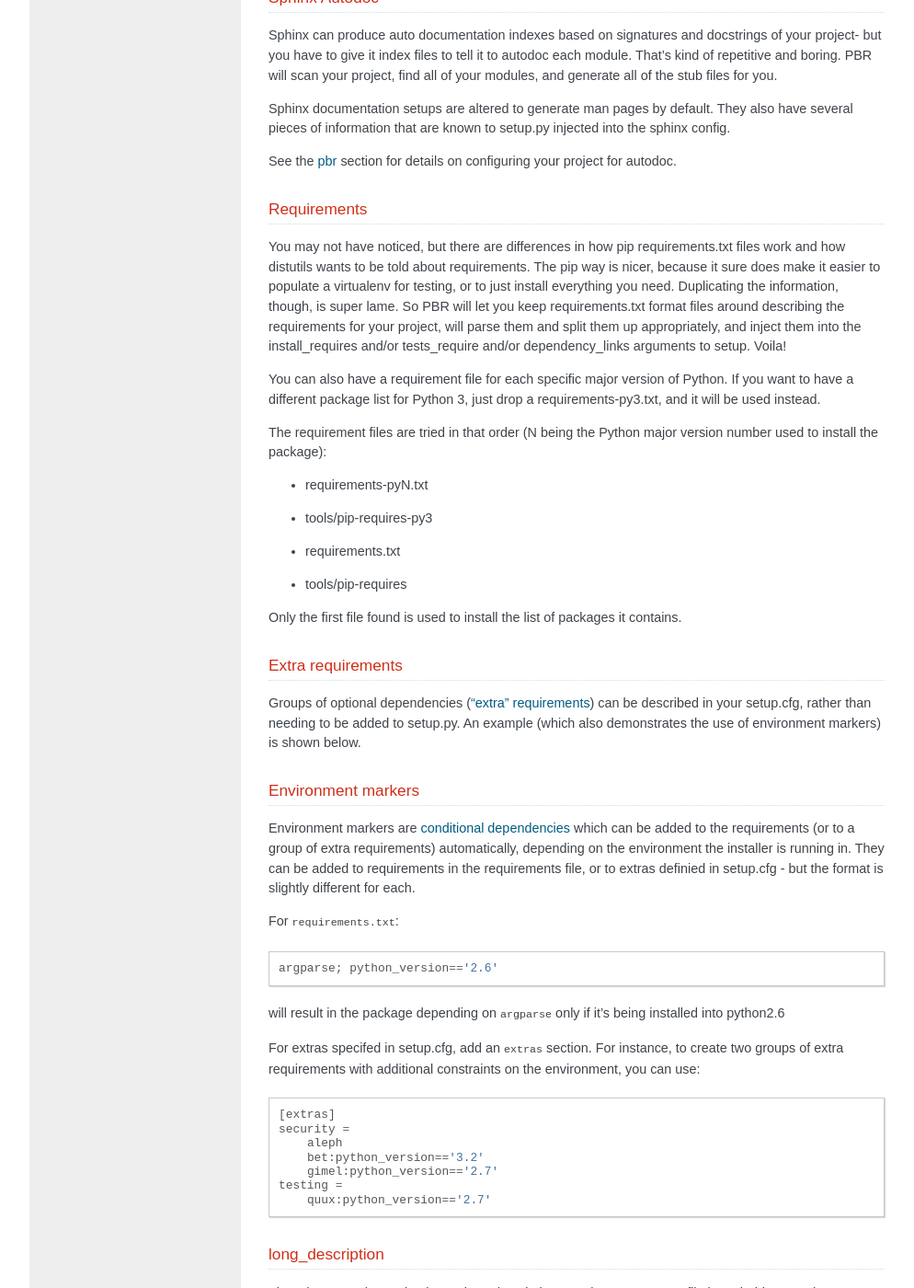
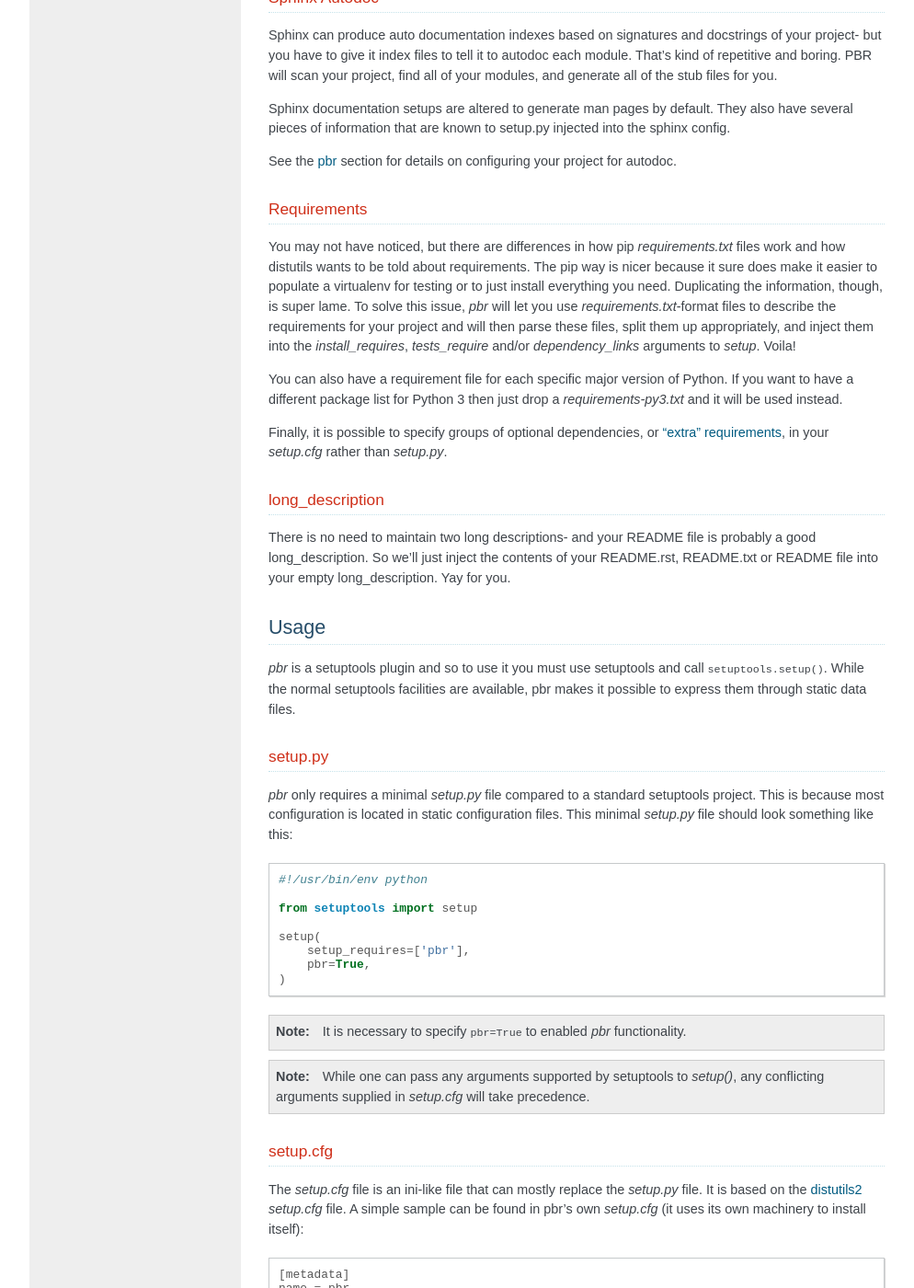
Before and after one commit to openstack/pbr, a Sphinx documentation site: the page built from doc/source/index.rst, in a window 1280 px wide and 1400 px high, scrolled down 1759 px. Shown: the whole window at 92% size, without its empty margins (128-1122 px from the left). Built offline with Sphinx 7.4.7, drawn with Linux system fonts in a browser that asks for light colours; some of the changed text lies outside the part shown.

Commit message:
doc: Restructure 'Requirements' section
The section on 'requirements.txt' files is rather detailed. This
particular section, given its location in the document, should provide
an overview of what pbr does RE: requirements files without going into
implementation specifics. These implementation specifics should instead
be covered in the 'Usage' section.

Rework the existing 'Requirements' sub-section within the 'What It
Does' section such that it only provides a high-level overview. Add the
more detailed explanation of this feature as a new sub-section within
the 'Usage' section.

Change-Id: Id1d6954e647baae93ee0148445946d78d9d36ca5
Partial-bug: #1509376

```diff
--- a/doc/source/index.rst
+++ b/doc/source/index.rst
@@ -113,68 +113,21 @@
 ------------
 
 You may not have noticed, but there are differences in how pip
-requirements.txt files work and how distutils wants to be told about
-requirements. The pip way is nicer, because it sure does make it easier to
-populate a virtualenv for testing, or to just install everything you need.
-Duplicating the information, though, is super lame. So PBR will let you
-keep requirements.txt format files around describing the requirements for
-your project, will parse them and split them up appropriately, and inject
-them into the install_requires and/or tests_require and/or dependency_links
-arguments to setup. Voila!
+`requirements.txt` files work and how distutils wants to be told about
+requirements. The pip way is nicer because it sure does make it easier to
+populate a virtualenv for testing or to just install everything you need.
+Duplicating the information, though, is super lame. To solve this issue, `pbr`
+will let you use `requirements.txt`-format files to describe the requirements
+for your project and will then parse these files, split them up appropriately,
+and inject them into the `install_requires`, `tests_require` and/or
+`dependency_links` arguments to `setup`. Voila!
 
-You can also have a requirement file for each specific major version of
-Python. If you want to have a different package list for Python 3, just drop
-a requirements-py3.txt, and it will be used instead.
+You can also have a requirement file for each specific major version of Python.
+If you want to have a different package list for Python 3 then just drop a
+`requirements-py3.txt` and it will be used instead.
 
-The requirement files are tried in that order (N being the Python major
-version number used to install the package):
-
-* requirements-pyN.txt
-* tools/pip-requires-py3
-* requirements.txt
-* tools/pip-requires
-
-Only the first file found is used to install the list of packages it
-contains.
-
-Extra requirements
-------------------
-
-Groups of optional dependencies (`"extra" requirements
-<https://www.python.org/dev/peps/pep-0426/#extras-optional-dependencies>`_)
-can be described in your setup.cfg, rather than needing to be added to
-setup.py. An example (which also demonstrates the use of environment
-markers) is shown below.
-
-Environment markers
--------------------
-
-Environment markers are `conditional dependencies
-<https://www.python.org/dev/peps/pep-0426/#environment-markers>`_
-which can be added to the requirements (or to a group of extra
-requirements) automatically, depending on the environment the
-installer is running in. They can be added to requirements in the
-requirements file, or to extras definied in setup.cfg - but the format
-is slightly different for each.
-
-For ``requirements.txt``::
-
-    argparse; python_version=='2.6'
-
-will result in the package depending on ``argparse`` only if it's being
-installed into python2.6
-
-For extras specifed in setup.cfg, add an ``extras`` section. For
-instance, to create two groups of extra requirements with additional
-constraints on the environment, you can use::
-
-    [extras]
-    security =
-        aleph
-        bet:python_version=='3.2'
-        gimel:python_version=='2.7'
-    testing =
-        quux:python_version=='2.7'
+Finally, it is possible to specify groups of optional dependencies, or
+`"extra" requirements`_, in your `setup.cfg` rather than `setup.py`.
 
 long_description
 ----------------
@@ -378,6 +331,55 @@
      # A comment on a dedicated line
      value3
 
+Requirements
+------------
+
+Requirement files should be given one of the below names. This order is also
+the order that the requirements are tried in (where `N` is the Python major
+version number used to install the package):
+
+* requirements-pyN.txt
+* tools/pip-requires-py3
+* requirements.txt
+* tools/pip-requires
+
+Only the first file found is used to install the list of packages it contains.
+
+Extra requirements
+~~~~~~~~~~~~~~~~~~
+
+Groups of optional dependencies, or `"extra" requirements`_, can be described
+in your `setup.cfg`, rather than needing to be added to `setup.py`. An example
+(which also demonstrates the use of environment markers) is shown below.
+
+Environment markers
+~~~~~~~~~~~~~~~~~~~
+
+Environment markers are `conditional dependencies`_ which can be added to the
+requirements (or to a group of extra requirements) automatically, depending
+on the environment the installer is running in. They can be added to
+requirements in the requirements file, or to extras defined in `setup.cfg`,
+but the format is slightly different for each.
+
+For ``requirements.txt``::
+
+    argparse; python_version=='2.6'
+
+This will result in the package depending on ``argparse`` only if it's being
+installed into Python 2.6
+
+For extras specifed in `setup.cfg`, add an ``extras`` section. For instance,
+to create two groups of extra requirements with additional constraints on the
+environment, you can use::
+
+    [extras]
+    security =
+        aleph
+        bet:python_version=='3.2'
+        gimel:python_version=='2.7'
+    testing =
+        quux:python_version=='2.7'
+
 Additional Docs
 ===============
 
```
Also changed, not shown: other parts of doc/source/index.rst (+4 -0 lines).
